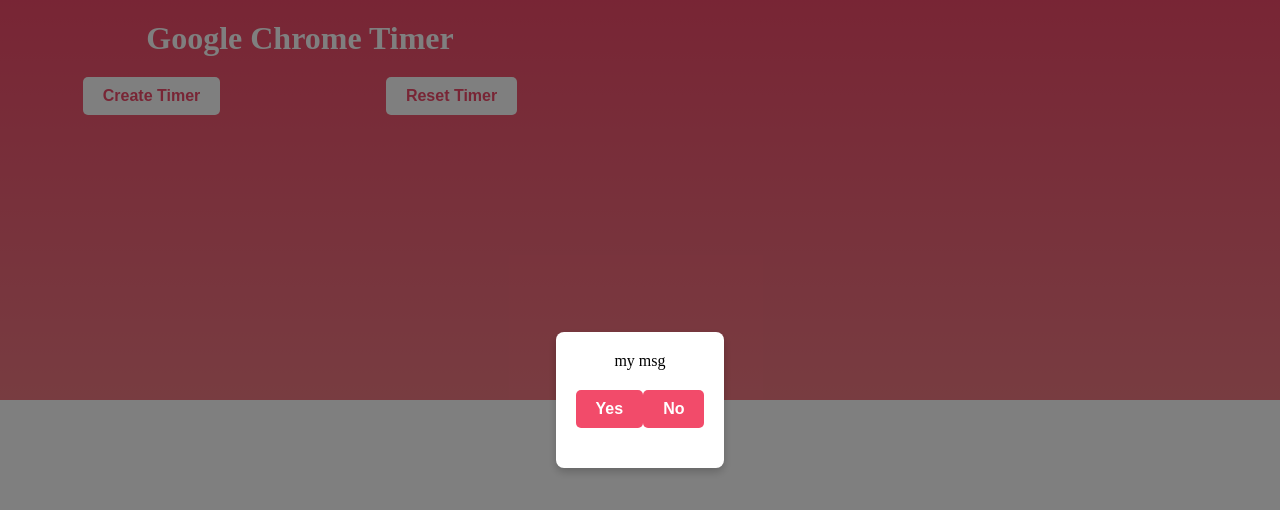
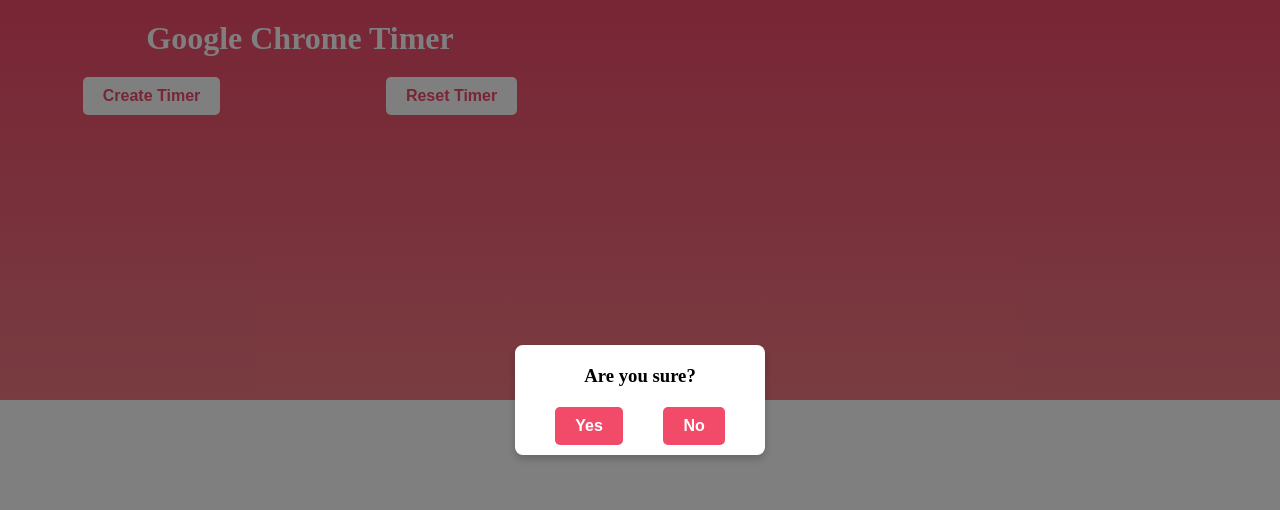
Before and after one commit to aadil42/Google-chrome-timer, a React (Create React App) app: page / in a window 1280 px wide. Shown: the top 510 px of the page. Built offline with nearby package versions, Linux system fonts and the light colour scheme.

Commit message:
AlertPopup UI/design completed

```diff
--- a/src/App.js
+++ b/src/App.js
@@ -58,8 +58,10 @@
           />
 
           <AlertPopup
+            width={CONST.RESET_CONFIRMATION_WIDTH}
+            height={CONST.RESET_CONFIRMATION_HEIGHT}
             color="#ffffff"
-            message="my msg"
+            message={CONST.RESET_CONFIRMATION_MESSAGE}
             onYes={() => { onYesClick() }}
             onNo={() => { onNoClick() }}
           />
--- a/src/CONST.js
+++ b/src/CONST.js
@@ -7,7 +7,10 @@
     PRIMARY_BTN_CREATE_TIMER: "Create Timer",
     PRIMARY_BTN_RESET_TIMER: "Reset Timer",
     RESET_CONFIRMATION_YES: "Yes",
-    RESET_CONFIRMATION_NO: "No"
+    RESET_CONFIRMATION_NO: "No",
+    RESET_CONFIRMATION_WIDTH: "250px",
+    RESET_CONFIRMATION_HEIGHT: "110px",
+    RESET_CONFIRMATION_MESSAGE: "Are you sure?"
 }
 
 
--- a/src/components/AlertPopup/index.js
+++ b/src/components/AlertPopup/index.js
@@ -5,12 +5,21 @@
 
 import "./style.css";
 
-const AlertPopup = ({ message, onYes, onNo, color }) => {
+const AlertPopup = ({width, height, message, onYes, onNo, color }) => {
+
 
     return (
         <div className="overlay">
-            <div className="alert-popup" style={{ backgroundColor: color }}>
-            <p>{message}</p>
+            <div
+            className="alert-popup"
+            style={{
+                backgroundColor: color,
+                width: width,
+                height: height
+            }}
+            >
+
+            <h3>{message}</h3>
 
             <HorizontalBar
                 components={[
```
